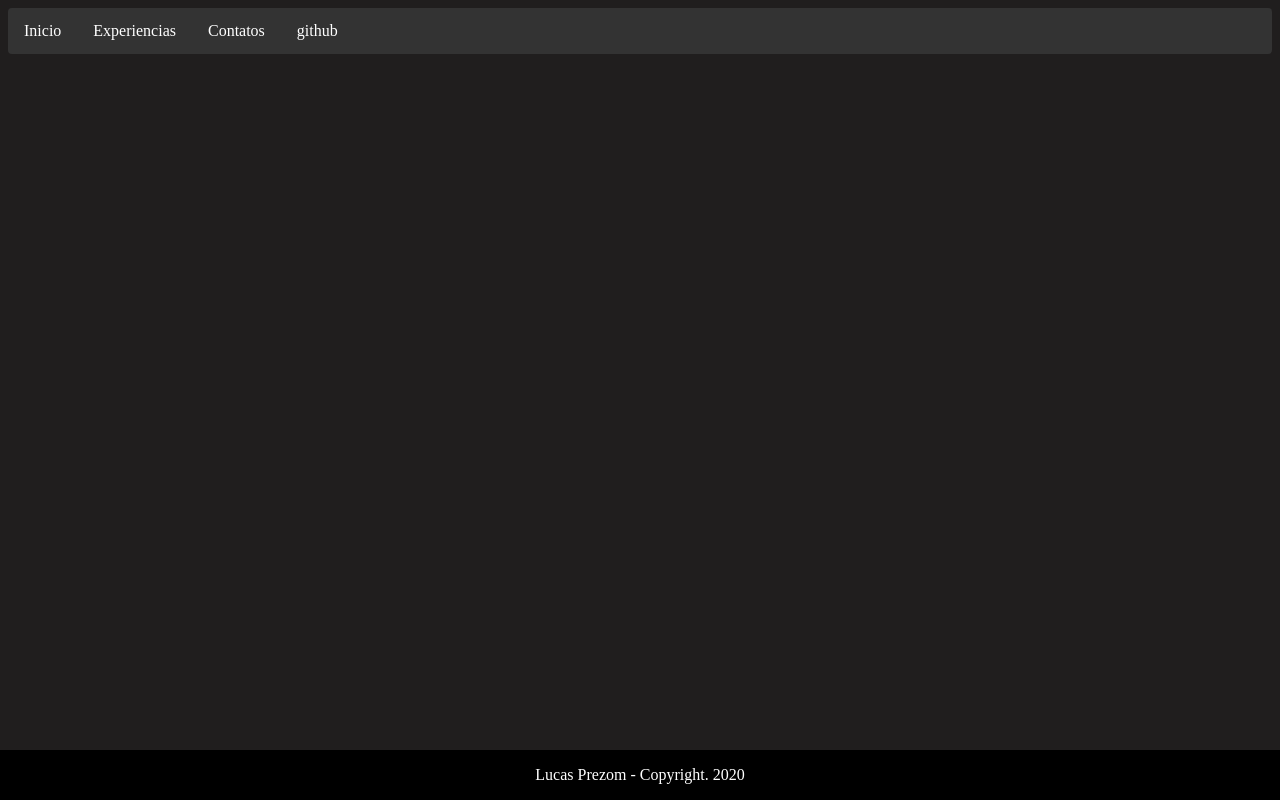
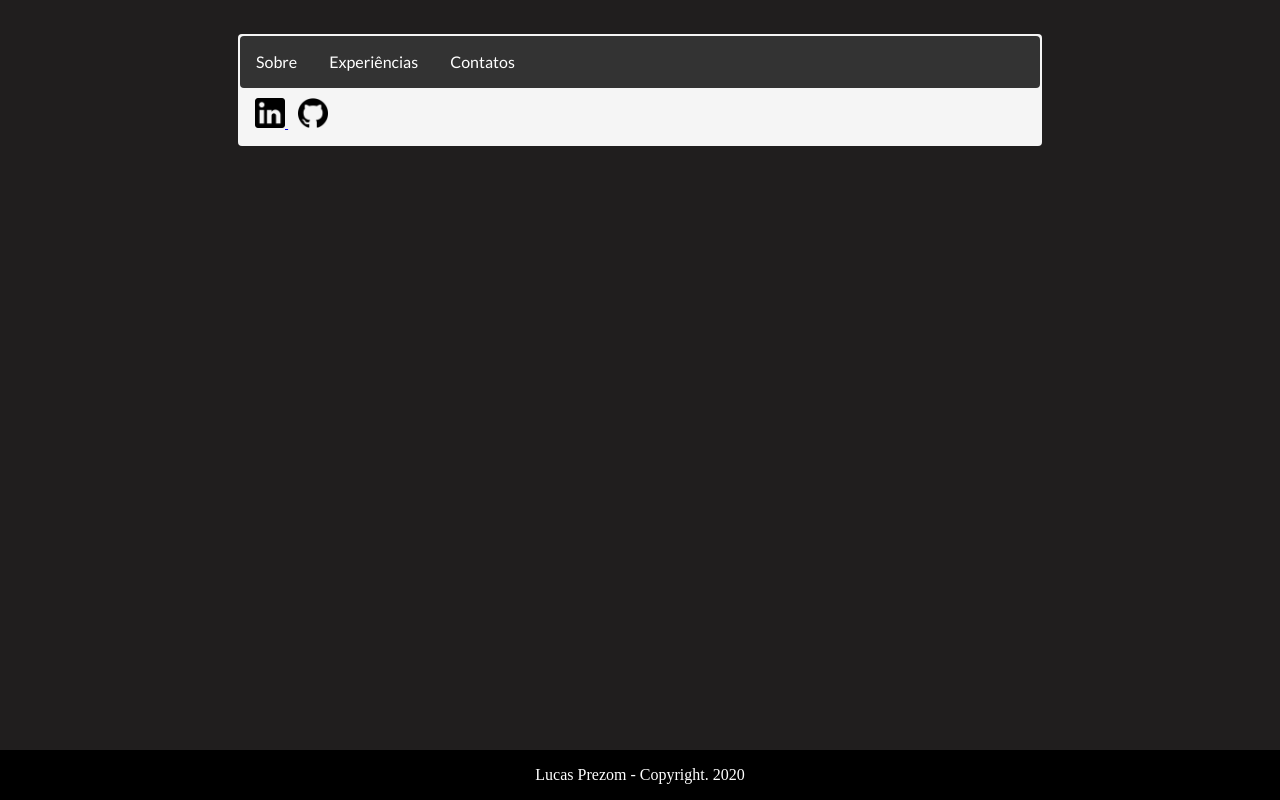
Before and after one commit to lucasprezom/cv-lucasprezom, a plain HTML site: page contatos.html in a window 1280 px wide. Drawn offline with Linux system fonts and the light colour scheme.

Commit message:
atualizando contatos

```diff
--- a/contatos.html
+++ b/contatos.html
@@ -1,18 +1,36 @@
-<html>
+<!DOCTYPE html>
+<html lang="pt">
 <head>
-        <link href="https://fonts.googleapis.com/css2?family=Lato:wght@400;700&display=swap" rel="stylesheet">
+      <title> Lucas Prezom </title>
+      <link href="https://fonts.googleapis.com/css2?family=Lato&display=swap" rel="stylesheet">
       <link rel="stylesheet" href="estilo.css"/>
-        <title> Lucas Prezom </title>
+
 </head>
+
  <body>
+       <main>
+            <div class="barra">
                   <ul>
-        <li><a href="index.html">Inicio</a></li>
-        <li><a href="experiencias.html">Experiencias</a></li>
+                        <li><a href="index.html">Sobre</a></li>
+                        <li><a href="experiencias.html">Experiências</a></li>
                         <li><a href="contatos.html" >Contatos</a></li>
-        <li><a href="https://github.com/lucasprezom">github</a></li>
+
 
                   </ul>
+                  </div>
 
+                  <div class=icones>
+                        <a href="https://www.linkedin.com/in/lucas-prezom-a123831a9/">
+                              <img src="linkedin.png" alt="Linkedin" width="30" height="30">
+                              </a>
+                              <a href="https://github.com/lucasprezom">
+                                    <img src="github.png" alt="GitHub" width="30" height="30">
+                                    </a>
+                  </div>
+
+
+
+             </main>
          <div class="footer">
             <p>Lucas Prezom - Copyright. 2020</p>
           </div>
--- a/estilo.css
+++ b/estilo.css
@@ -63,3 +63,12 @@ li a:hover {
    text-align: center;
    padding: 10px;
  }
+ .icones {
+   padding: 10px;
+
+ }
+
+ .icones a {
+   margin: 5px;
+
+ }
```
Also changed, not shown: experiencias.html (+13 -6 lines), index.html (+1 -1 lines), github.png (added), linkedin.jpg (added), linkedin.png (added), marx.jpg (deleted). Lines whose indentation alone changed are shown as unchanged.
